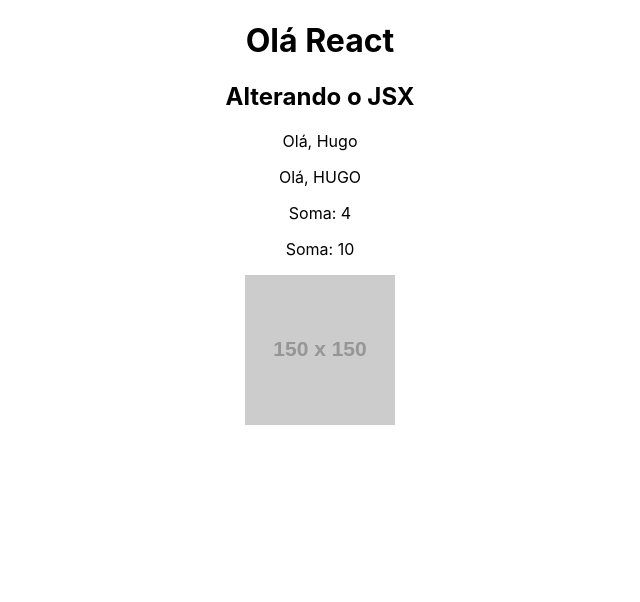
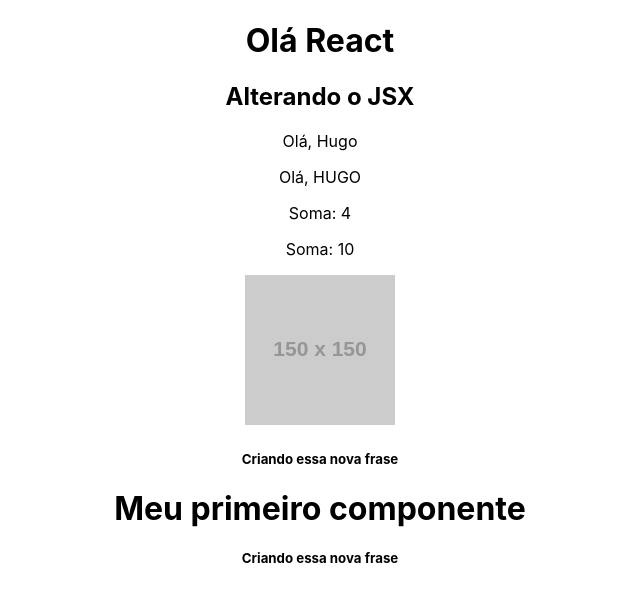
Before and after one commit to hugo-caixeta/React-Js, a React (Create React App) app in the folder estudos-reactjs/: page / in a window 1280 px wide. Shown: the top 602 px of the page, without its empty margins (320-960 px from the left). Built offline with nearby package versions, Linux system fonts and the light colour scheme.

Commit message:
Atualizacao

```diff
--- a/estudos-reactjs/src/App.js
+++ b/estudos-reactjs/src/App.js
@@ -1,5 +1,6 @@
 import './App.css';
-
+import HelloWorld from './components/HelloWorld';
+import Frases from './components/Frases';
 
 
 
@@ -10,11 +11,12 @@ function App() {
   const name = 'Hugo'
   const newName = name.toUpperCase()
 
+  const url = "https://via.placeholder.com/150"
+
   function sum(a, b) {
     return a+b
   }
 
-  const url = "https://via.placeholder.com/150"
 
   return (
     <div className="App">
@@ -25,6 +27,8 @@ function App() {
       <p>Soma: {2+2}</p>
       <p>Soma: {sum(5,5)}</p>
       <img src={url} alt="Minha imagem"/>
+      <HelloWorld/>
+      {/* <Frases/> */}
     </div>
   );
 }
--- /dev/null
+++ b/estudos-reactjs/src/components/Frases.js
@@ -0,0 +1,9 @@
+function Frases(params) {
+    return (
+        <div>
+            <h5>Criando essa nova frase</h5>
+        </div>
+    )
+}
+
+export default Frases
--- /dev/null
+++ b/estudos-reactjs/src/components/HelloWorld.js
@@ -0,0 +1,15 @@
+import Frases from "./Frases"
+
+
+function HelloWorld() {
+    return (
+        <div>
+            <Frases/>
+            <h1>Meu primeiro componente</h1>
+            <Frases/>
+        </div>
+    )
+}
+
+
+export default HelloWorld
```
